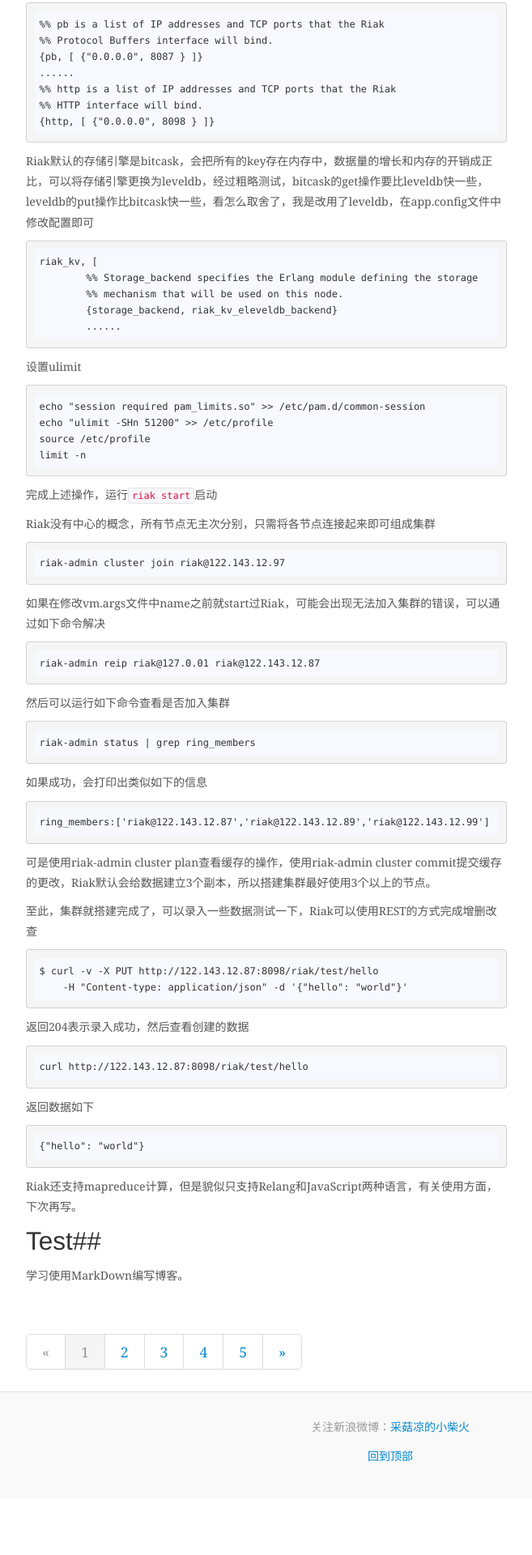
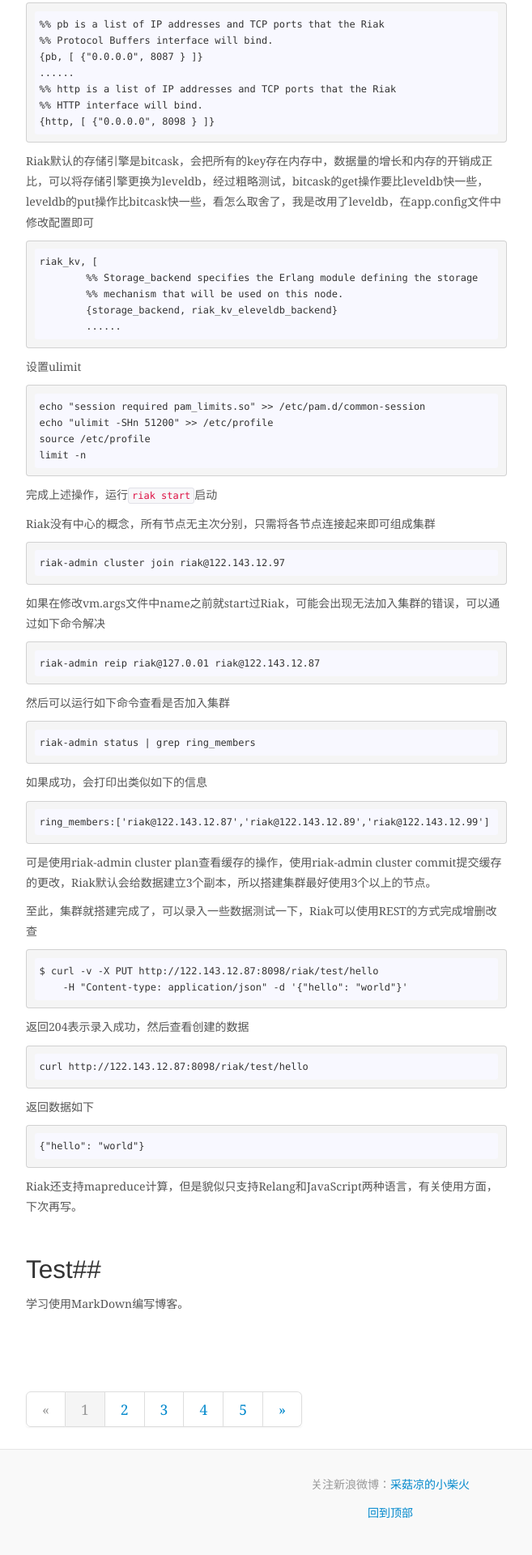
Before and after one commit to 77xiaoxin/77xiaoxin.github.io, a Jekyll site: the page built from index.html, in a window 1280 px wide. Shown: the part 917-2837 px from the top of the page at 81% size, without its empty margins (158-815 px from the left). Built offline with Jekyll 4.4.1, drawn with Linux system fonts in a browser that asks for light colours; Markdown is read by kramdown in place of the engine named in the settings; before the commit the page ends 2767 px from its top, so only the background shows below that.

Commit message:
modiry layouts

```diff
--- a/_config.yml
+++ b/_config.yml
@@ -1 +1,2 @@
+markdown: rdiscount
 url: http://77xiaoxin.github.io
--- a/index.html
+++ b/index.html
@@ -5,4 +5,5 @@
 
 {% for post in site.posts %}
 	{{ post.content }}
+	<p>&nbsp;</p>
 {% endfor %}
```
